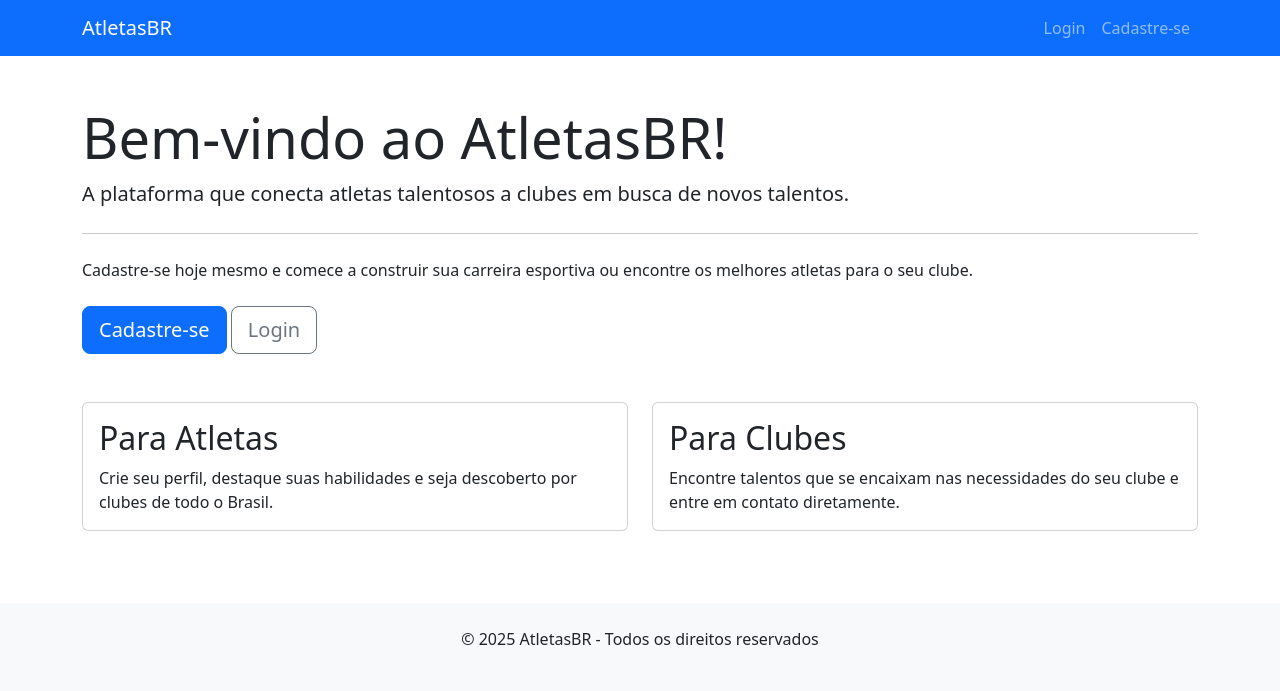
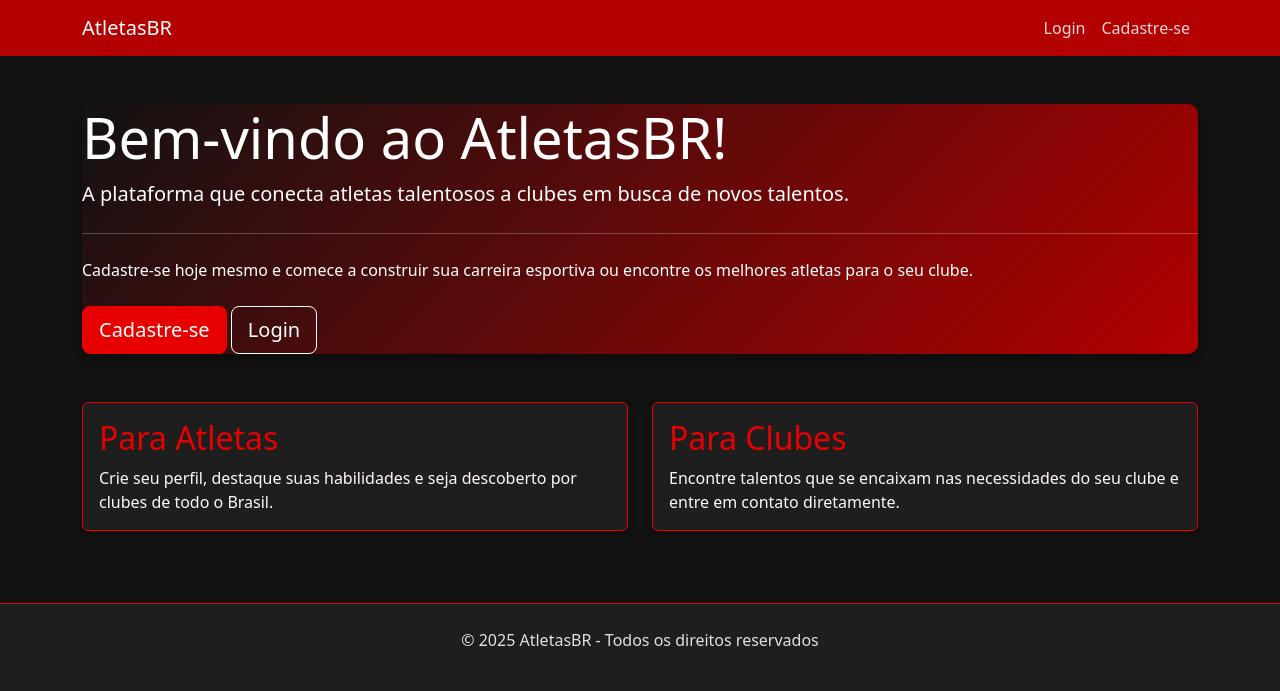
Before and after one commit to gabriellopes11/atletasfa, a Django app: page / in a window 1280 px wide. Shown: the top 691 px of the page. Run offline with Django 5.2, Linux system fonts and the light colour scheme.

Commit message:
padrão de cores

```diff
--- /dev/null
+++ b/core/static/core/css/theme.css
@@ -0,0 +1,65 @@
+:root {
+    --primary-red: #e60000;
+    --dark-red: #b30000;
+    --black: #121212;
+    --dark-gray: #1e1e1e;
+    --light-gray: #e0e0e0;
+}
+
+/* Fundo escuro para contraste */
+body {
+    background-color: var(--black);
+    color: var(--light-gray);
+}
+
+/* Estilizando o jumbotron com gradiente vermelho e preto */
+.jumbotron {
+    background: linear-gradient(135deg, var(--black) 0%, var(--dark-red) 100%);
+    color: white;
+    border-radius: 10px;
+    box-shadow: 0 8px 20px rgba(0, 0, 0, 0.3);
+}
+
+/* Botões estilizados */
+.btn-primary {
+    background-color: var(--primary-red);
+    border-color: var(--primary-red);
+}
+
+.btn-primary:hover {
+    background-color: var(--dark-red);
+    border-color: var(--dark-red);
+}
+
+.btn-outline-secondary {
+    color: white;
+    border-color: white;
+}
+
+/* Cards com bordas vermelhas */
+.card {
+    background-color: var(--dark-gray);
+    border: 1px solid var(--primary-red);
+    box-shadow: 0 4px 8px rgba(0, 0, 0, 0.2);
+}
+
+.card-title {
+    color: var(--primary-red);
+}
+
+/* Estilizando a navbar */
+.navbar-dark.bg-primary {
+    background-color: var(--dark-red) !important;
+}
+
+/* Estilizando o footer */
+footer {
+    background-color: var(--dark-gray) !important;
+    color: var(--light-gray) !important;
+    border-top: 1px solid var(--primary-red);
+}
+
+.bg-custom-red {
+    background-color: #ff0000; /* Vermelho puro, mais forte */
+    color: white;
+}
--- a/core/templates/core/home.html
+++ b/core/templates/core/home.html
@@ -3,6 +3,58 @@
 {% block title %}AtletasBR - Conectando Atletas e Clubes{% endblock %}
 
 {% block content %}
+<!-- Adicionando estilos personalizados com tema vermelho e preto -->
+<style>
+    :root {
+        --primary-red: #e60000;
+        --dark-red: #b30000;
+        --black: #121212;
+        --dark-gray: #1e1e1e;
+        --light-gray: #e0e0e0;
+    }
+
+    /* Fundo escuro para contraste */
+    body {
+        background-color: var(--black);
+        color: var(--light-gray);
+    }
+
+    /* Estilizando o jumbotron com gradiente vermelho e preto */
+    .jumbotron {
+        background: linear-gradient(135deg, var(--black) 0%, var(--dark-red) 100%);
+        color: white;
+        border-radius: 10px;
+        box-shadow: 0 8px 20px rgba(0, 0, 0, 0.3);
+    }
+
+    /* Botões estilizados */
+    .btn-primary {
+        background-color: var(--primary-red);
+        border-color: var(--primary-red);
+    }
+
+    .btn-primary:hover {
+        background-color: var(--dark-red);
+        border-color: var(--dark-red);
+    }
+
+    .btn-outline-secondary {
+        color: white;
+        border-color: white;
+    }
+
+    /* Cards com bordas vermelhas */
+    .card {
+        background-color: var(--dark-gray);
+        border: 1px solid var(--primary-red);
+        box-shadow: 0 4px 8px rgba(0, 0, 0, 0.2);
+    }
+
+    .card-title {
+        color: var(--primary-red);
+    }
+</style>
+
 <div class="container mt-5">
     <div class="jumbotron">
         <h1 class="display-4">Bem-vindo ao AtletasBR!</h1>
@@ -20,7 +72,7 @@
             <div class="card mb-4">
                 <div class="card-body">
                     <h2 class="card-title">Para Atletas</h2>
-                    <p class="card-text">Crie seu perfil, destaque suas habilidades e seja descoberto por clubes de todo o Brasil.</p>
+                    <p class="card-text" style="color: #fff7f7;">Crie seu perfil, destaque suas habilidades e seja descoberto por clubes de todo o Brasil.</p>
                 </div>
             </div>
         </div>
@@ -28,7 +80,7 @@
             <div class="card mb-4">
                 <div class="card-body">
                     <h2 class="card-title">Para Clubes</h2>
-                    <p class="card-text">Encontre talentos que se encaixam nas necessidades do seu clube e entre em contato diretamente.</p>
+                <p class="card-text" style="color: #fff7f7">Encontre talentos que se encaixam nas necessidades do seu clube e entre em contato diretamente.</p>
                 </div>
             </div>
         </div>
--- a/core/templates/core/login.html
+++ b/core/templates/core/login.html
@@ -3,7 +3,7 @@
 {% block content %}
 <div class="container mt-5">    <div class="row justify-content-center">
         <div class="col-md-6">            <div class="card">
-                <div class="card-header bg-primary text-white">                    <h3 class="mb-0">Login</h3>
+                <div class="card-header bg-custom-red">                    <h3 class="mb-0" style="color: #000000;">Login</h3>
                 </div>                <div class="card-body">
                     <form method="post" novalidate>                        {% csrf_token %}
                                                 {% if form.errors %}
--- a/templates/base.html
+++ b/templates/base.html
@@ -1,17 +1,57 @@
+{% load static %}
 <!DOCTYPE html>
-<html lang="pt-br">
+<html lang="pt-br" data-bs-theme="dark">
 <head>
     <meta charset="UTF-8">
     <meta name="viewport" content="width=device-width, initial-scale=1.0">
     <title>{% block title %}AtletasBR{% endblock %}</title>
     <!-- Bootstrap CSS -->
     <link href="https://cdn.jsdelivr.net/npm/bootstrap@5.3.0/dist/css/bootstrap.min.css" rel="stylesheet">
-    <!-- CSS personalizado -->
+    <!-- Tema personalizado vermelho e preto -->
+    <link href="{% static 'core/css/theme.css' %}" rel="stylesheet">
+    <!-- CSS personalizado adicional -->
     {% block extra_css %}{% endblock %}
+    <style>
+        /* Variáveis de cores principais */
+        :root {
+            --primary-red: #e60000;
+            --dark-red: #b30000;
+            --black: #121212;
+            --dark-gray: #1e1e1e;
+            --light-gray: #e0e0e0;
+        }
+
+        /* Fundo escuro para toda a página */
+        body {
+            background-color: var(--black);
+            color: var(--light-gray);
+        }
+
+        /* Navbar com tema vermelho */
+        .navbar {
+            background-color: var(--dark-red) !important;
+        }
+
+        /* Links da navbar */
+        .navbar-dark .navbar-nav .nav-link {
+            color: rgba(255, 255, 255, 0.85);
+        }
+
+        .navbar-dark .navbar-nav .nav-link:hover {
+            color: white;
+        }
+
+        /* Footer com tema escuro */
+        footer {
+            background-color: var(--dark-gray) !important;
+            color: var(--light-gray) !important;
+            border-top: 1px solid var(--primary-red);
+        }
+    </style>
 </head>
 <body>
     <!-- Navbar -->
-    <nav class="navbar navbar-expand-lg navbar-dark bg-primary">
+    <nav class="navbar navbar-expand-lg navbar-dark">
         <div class="container">
             <a class="navbar-brand" href="{% url 'home' %}">AtletasBR</a>
             <button class="navbar-toggler" type="button" data-bs-toggle="collapse" data-bs-target="#navbarNav">
@@ -45,7 +85,7 @@
     </main>
 
     <!-- Footer -->
-    <footer class="bg-light py-4 mt-5">
+    <footer class="py-4 mt-5">
         <div class="container text-center">
             <p>&copy; 2025 AtletasBR - Todos os direitos reservados</p>
         </div>
```
Also changed, not shown: db.sqlite3.
